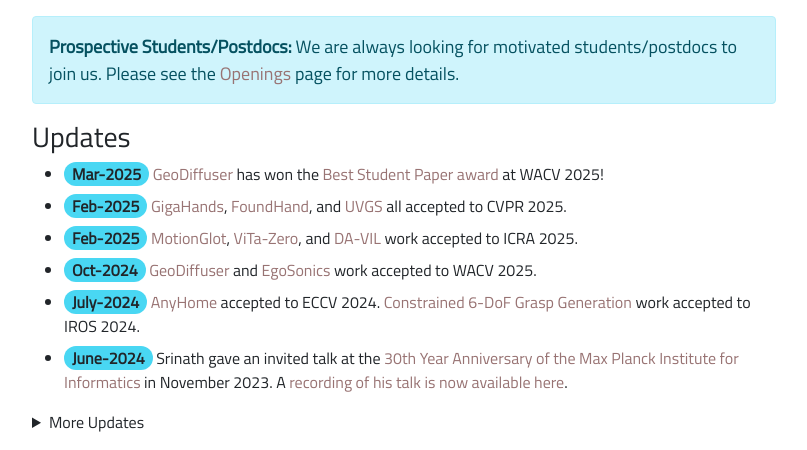
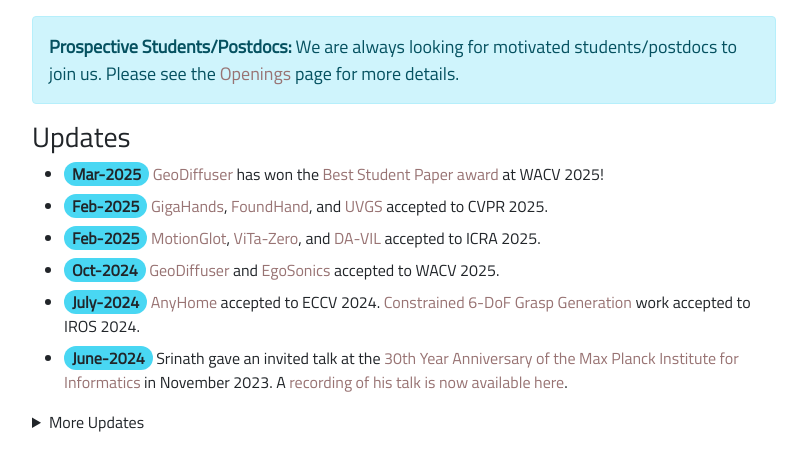
Before and after one commit to brown-ivl/brown-ivl.github.io, a Jekyll site: the page built from index.md, in a window 1280 px wide and 1283 px high, cut to the strip 429-879 px from the top of the window. Shown: the whole strip, without its empty margins (236-1043 px from the left). Built offline with Jekyll 4.4.1, drawn with Linux system fonts in a browser that asks for light colours.

Commit message:
Update index.md

```diff
--- a/index.md
+++ b/index.md
@@ -32,11 +32,11 @@
 
 - **_Mar-2025_** [GeoDiffuser](https://ivl.cs.brown.edu/research/geodiffuser.html) has won the [Best Student Paper award](https://ivl.cs.brown.edu/assets/images/awards/2025_WACV_BestPaper.jpg) at WACV 2025!
 
-- **_Feb-2025_** [GigaHands](https://ivl.cs.brown.edu/research/gigahands.html), [FoundHand](https://ivl.cs.brown.edu/research/foundhand.html), and [UVGS](https://aashishrai3799.github.io/uvgs/) all accepted to CVPR 2025.
+- **_Feb-2025_** [GigaHands](https://ivl.cs.brown.edu/research/gigahands.html), [FoundHand](https://ivl.cs.brown.edu/research/foundhand.html), and [UVGS](https://aashishrai3799.github.io/uvgs/) accepted to CVPR 2025.
 
-- **_Feb-2025_** [MotionGlot](https://ivl.cs.brown.edu/research/motionglot.html), [ViTa-Zero](#), and [DA-VIL](https://dualarmvil.github.io/Dual-Arm-VIL) work accepted to ICRA 2025.
+- **_Feb-2025_** [MotionGlot](https://ivl.cs.brown.edu/research/motionglot.html), [ViTa-Zero](#), and [DA-VIL](https://dualarmvil.github.io/Dual-Arm-VIL) accepted to ICRA 2025.
 
-- **_Oct-2024_** [GeoDiffuser](https://ivl.cs.brown.edu/research/geodiffuser.html) and [EgoSonics](https://ivl.cs.brown.edu/research/egosonics.html) work accepted to WACV 2025.
+- **_Oct-2024_** [GeoDiffuser](https://ivl.cs.brown.edu/research/geodiffuser.html) and [EgoSonics](https://ivl.cs.brown.edu/research/egosonics.html) accepted to WACV 2025.
 
 - **_July-2024_** [AnyHome](https://ivl.cs.brown.edu/research/anyhome.html) accepted to ECCV 2024. [Constrained 6-DoF Grasp Generation](https://constrained-grasp-diffusion.github.io/) work accepted to IROS 2024.
 
```
